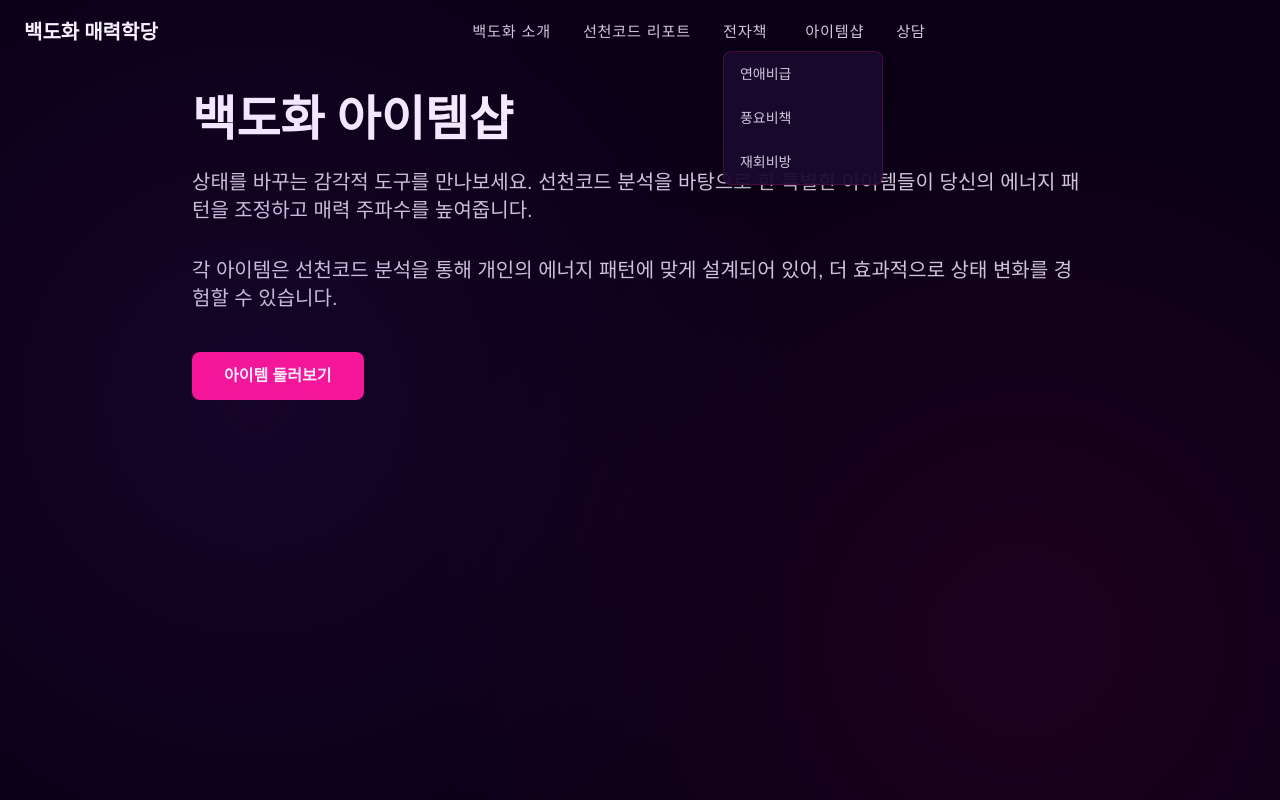
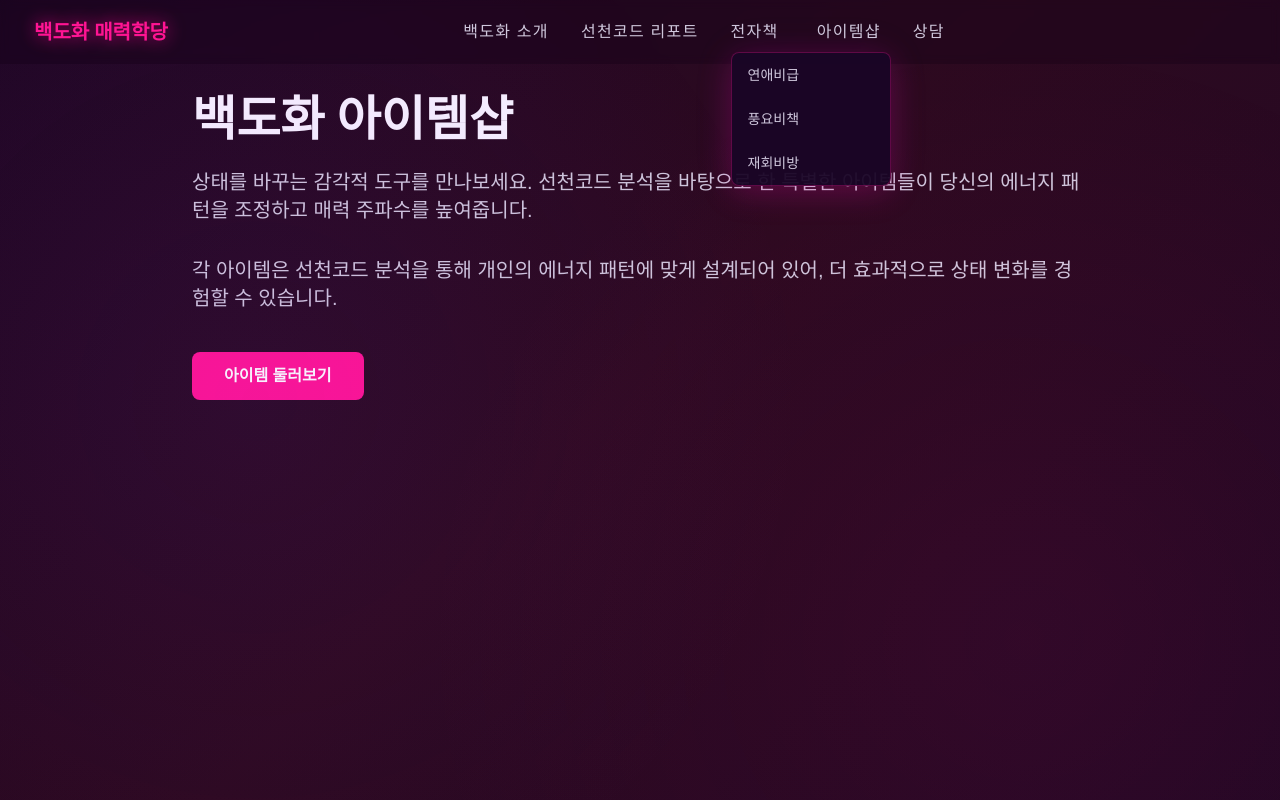
Before and after one commit to woolbo100/buzasun, a Next.js app: page /shop in a window 1280 px wide. Both pictures are taken after a click on the button "전자책". Shown: the top 800 px of the page. Built offline with nearby package versions, Linux system fonts and the light colour scheme.

Commit message:
update design

```diff
--- a/app/ebooks/page.tsx
+++ b/app/ebooks/page.tsx
@@ -45,7 +45,7 @@ export default function EbooksPage() {
                 key={index}
                 className="p-6 rounded-lg"
                 style={{
-                  background: '#1a0a2e',
+                  background: '#1a0626',
                   border: '1px solid rgba(255, 20, 147, 0.2)',
                 }}
               >
--- a/app/globals.css
+++ b/app/globals.css
@@ -17,7 +17,9 @@
 
   body {
     font-family: 'Noto Sans KR', sans-serif;
-    background: #0a0015;
+    background: linear-gradient(135deg, #120014 0%, #1a0626 30%, #2d0a20 60%, #1a0626 100%);
+    background-size: 200% 200%;
+    animation: gradientShift 20s ease infinite;
     color: #f7f1ff;
     overflow-x: hidden;
     position: relative;
@@ -30,8 +32,8 @@
     left: 0;
     width: 100%;
     height: 100%;
-    background: radial-gradient(circle at 20% 50%, rgba(138, 43, 226, 0.1) 0%, transparent 50%),
-                radial-gradient(circle at 80% 80%, rgba(255, 20, 147, 0.08) 0%, transparent 50%);
+    background: radial-gradient(circle at 20% 50%, rgba(138, 43, 226, 0.08) 0%, transparent 50%),
+                radial-gradient(circle at 80% 80%, rgba(255, 20, 147, 0.06) 0%, transparent 50%);
     pointer-events: none;
     z-index: 0;
   }
@@ -129,7 +131,7 @@
   }
 
   .modal-content {
-    background: linear-gradient(135deg, #2d1b4e 0%, #1a0d2e 50%, #0f0a1a 100%);
+    background: linear-gradient(135deg, #2d0a20 0%, #1a0626 50%, #120014 100%);
     padding: 2rem;
     border-radius: 1rem;
     max-width: 600px;
@@ -158,7 +160,7 @@
   }
 
   input, textarea {
-    background: rgba(45, 27, 78, 0.4);
+    background: rgba(26, 6, 38, 0.4);
     border: 1px solid rgba(255, 20, 147, 0.3);
     color: #e8e8e8;
     backdrop-filter: blur(10px);
@@ -168,6 +170,6 @@
     outline: none;
     border-color: #ff69b4;
     box-shadow: 0 0 0 3px rgba(255, 20, 147, 0.2), 0 0 20px rgba(138, 43, 226, 0.2);
-    background: rgba(45, 27, 78, 0.6);
+    background: rgba(26, 6, 38, 0.6);
   }
 }
--- a/components/Footer.tsx
+++ b/components/Footer.tsx
@@ -1,6 +1,6 @@
 export default function Footer() {
   return (
-    <footer className="py-12 px-6" style={{ background: 'rgba(26, 13, 46, 0.6)', position: 'relative', zIndex: 1, borderTop: '1px solid rgba(255, 20, 147, 0.1)' }}>
+    <footer className="py-12 px-6" style={{ background: 'rgba(26, 6, 38, 0.6)', position: 'relative', zIndex: 1, borderTop: '1px solid rgba(255, 20, 147, 0.1)' }}>
       <div className="container mx-auto max-w-6xl">
         <div className="flex flex-col md:flex-row justify-between items-center">
           <div className="mb-6 md:mb-0">
--- a/components/Hero.tsx
+++ b/components/Hero.tsx
@@ -32,7 +32,7 @@ export default function Hero() {
             <span
               className="inline-block px-5 py-2.5 rounded-full text-sm font-medium backdrop-blur-sm"
               style={{
-                background: 'rgba(26, 10, 46, 0.6)',
+                background: 'rgba(26, 6, 38, 0.6)',
                 border: '1px solid rgba(255, 20, 147, 0.2)',
                 color: '#f7f1ff',
                 boxShadow: '0 4px 20px rgba(252, 231, 243, 0.1)',
--- a/components/Navigation.tsx
+++ b/components/Navigation.tsx
@@ -14,7 +14,6 @@ export default function Navigation() {
       setScrolled(window.scrollY > 50)
     }
     window.addEventListener('scroll', handleScroll)
-    // 초기 상태 확인
     handleScroll()
     return () => window.removeEventListener('scroll', handleScroll)
   }, [])
@@ -40,36 +39,66 @@ export default function Navigation() {
   }
 
   // 메뉴 링크 공통 스타일 (hover 애니메이션 포함)
-  const menuLinkClass = "relative text-bd-gray hover:text-bd-ivory transition-colors group"
+  const menuLinkClass = "relative text-bd-gray hover:text-bd-ivory transition-all duration-300 group"
   const menuLinkStyle = {
-    fontSize: '0.95rem',
-    letterSpacing: '0.05em',
+    fontSize: '1rem',
+    letterSpacing: '0.08em',
+    fontWeight: '500',
   }
 
   return (
     <nav
-      className={`fixed top-0 w-full z-50 transition-all duration-300 ease-out ${
+      className={`fixed top-0 w-full z-50 transition-all duration-500 ease-out ${
         scrolled
-          ? 'bg-bd-bg2/80 backdrop-blur-xl shadow-lg shadow-black/20'
-          : 'bg-transparent backdrop-blur-0'
+          ? 'bg-[rgba(18,0,20,0.85)] backdrop-blur-xl'
+          : 'bg-[rgba(18,0,20,0.3)] backdrop-blur-sm'
       }`}
+      style={{
+        boxShadow: scrolled
+          ? '0 8px 32px rgba(255, 20, 147, 0.15), 0 0 60px rgba(138, 43, 226, 0.1), inset 0 1px 0 rgba(255, 255, 255, 0.05)'
+          : 'none',
+      }}
     >
-      {/* 글로우 라인 - 스크롤 시만 표시 */}
+      {/* 글로우 라인 - 스크롤 시만 강하게 표시 */}
       {scrolled && (
         <div
-          className="absolute bottom-0 left-0 right-0 h-px opacity-100 transition-opacity duration-300"
+          className="absolute bottom-0 left-0 right-0 h-[2px] opacity-100 transition-opacity duration-500"
           style={{
-            background: 'linear-gradient(90deg, transparent 0%, rgba(252, 231, 243, 0.6) 20%, rgba(255, 105, 180, 0.8) 50%, rgba(252, 231, 243, 0.6) 80%, transparent 100%)',
-            boxShadow: '0 1px 8px rgba(252, 231, 243, 0.4), 0 0 16px rgba(255, 105, 180, 0.3)',
+            background: 'linear-gradient(90deg, transparent 0%, rgba(255, 20, 147, 0.8) 20%, rgba(255, 105, 180, 1) 50%, rgba(255, 20, 147, 0.8) 80%, transparent 100%)',
+            boxShadow: '0 0 20px rgba(255, 20, 147, 0.6), 0 0 40px rgba(255, 105, 180, 0.4), 0 0 60px rgba(255, 20, 147, 0.2)',
           }}
         />
       )}
 
       <div className="container mx-auto px-4 md:px-6">
-        <div className="flex justify-between items-center h-16">
-          {/* 로고 */}
-          <Link href="/" className="text-xl font-elegant font-bold text-bd-ivory transition-opacity hover:opacity-90">
-            백도화 매력학당
+        <div className="flex justify-between items-center h-16 md:h-18">
+          {/* 로고 - 핫핑크 + 꽃 아이콘 */}
+          <Link
+            href="/"
+            className="flex items-center gap-2.5 group/logo transition-all duration-300"
+            style={{
+              filter: 'drop-shadow(0 0 8px rgba(255, 20, 147, 0.3))',
+            }}
+            onMouseEnter={(e) => {
+              e.currentTarget.style.filter = 'drop-shadow(0 0 16px rgba(255, 20, 147, 0.6)) brightness(1.1)'
+            }}
+            onMouseLeave={(e) => {
+              e.currentTarget.style.filter = 'drop-shadow(0 0 8px rgba(255, 20, 147, 0.3))'
+            }}
+          >
+            <i
+              className="fas fa-spa text-xl md:text-2xl transition-all duration-300"
+              style={{ color: '#ff1493' }}
+            />
+            <span
+              className="text-lg md:text-xl font-elegant font-bold transition-all duration-300"
+              style={{
+                color: '#ff1493',
+                textShadow: '0 0 20px rgba(255, 20, 147, 0.4)',
+              }}
+            >
+              백도화 매력학당
+            </span>
           </Link>
 
           {/* 데스크탑 메뉴 */}
@@ -77,9 +106,9 @@ export default function Navigation() {
             <Link href="/about" className={menuLinkClass} style={menuLinkStyle}>
               백도화 소개
               <span
-                className="absolute bottom-0 left-1/2 h-0.5 w-0 bg-gradient-to-r from-transparent via-pink-200/80 to-transparent transition-all duration-500 ease-out -translate-x-1/2 group-hover:w-full"
+                className="absolute bottom-0 left-1/2 h-[1.5px] w-0 bg-gradient-to-r from-transparent via-[#ff1493] to-transparent transition-all duration-500 ease-out -translate-x-1/2 group-hover:w-full"
                 style={{
-                  boxShadow: '0 0 12px rgba(255, 182, 193, 0.6), 0 0 24px rgba(255, 182, 193, 0.3)',
+                  boxShadow: '0 0 8px rgba(255, 20, 147, 0.8), 0 0 16px rgba(255, 105, 180, 0.5)',
                 }}
               />
             </Link>
@@ -87,9 +116,9 @@ export default function Navigation() {
             <Link href="/report" className={menuLinkClass} style={menuLinkStyle}>
               선천코드 리포트
               <span
-                className="absolute bottom-0 left-1/2 h-0.5 w-0 bg-gradient-to-r from-transparent via-pink-200/80 to-transparent transition-all duration-500 ease-out -translate-x-1/2 group-hover:w-full"
+                className="absolute bottom-0 left-1/2 h-[1.5px] w-0 bg-gradient-to-r from-transparent via-[#ff1493] to-transparent transition-all duration-500 ease-out -translate-x-1/2 group-hover:w-full"
                 style={{
-                  boxShadow: '0 0 12px rgba(255, 182, 193, 0.6), 0 0 24px rgba(255, 182, 193, 0.3)',
+                  boxShadow: '0 0 8px rgba(255, 20, 147, 0.8), 0 0 16px rgba(255, 105, 180, 0.5)',
                 }}
               />
             </Link>
@@ -104,9 +133,9 @@ export default function Navigation() {
                 전자책
                 <i className={`fas fa-chevron-down ml-1.5 text-xs transition-transform duration-200 ${ebookMenuOpen ? 'rotate-180' : ''}`}></i>
                 <span
-                  className="absolute bottom-0 left-1/2 h-0.5 w-0 bg-gradient-to-r from-transparent via-pink-200/80 to-transparent transition-all duration-500 ease-out -translate-x-1/2 group-hover:w-full"
+                  className="absolute bottom-0 left-1/2 h-[1.5px] w-0 bg-gradient-to-r from-transparent via-[#ff1493] to-transparent transition-all duration-500 ease-out -translate-x-1/2 group-hover:w-full"
                   style={{
-                    boxShadow: '0 0 12px rgba(255, 182, 193, 0.6), 0 0 24px rgba(255, 182, 193, 0.3)',
+                    boxShadow: '0 0 8px rgba(255, 20, 147, 0.8), 0 0 16px rgba(255, 105, 180, 0.5)',
                   }}
                 />
               </button>
@@ -114,8 +143,9 @@ export default function Navigation() {
                 <div
                   className="absolute top-full left-0 mt-2 w-40 rounded-lg shadow-lg backdrop-blur-xl border transition-all duration-200 animate-in fade-in slide-in-from-top-2"
                   style={{
-                    background: 'rgba(26, 10, 46, 0.95)',
-                    borderColor: 'rgba(255, 20, 147, 0.2)',
+                    background: 'rgba(26, 6, 38, 0.95)',
+                    borderColor: 'rgba(255, 20, 147, 0.3)',
+                    boxShadow: '0 8px 32px rgba(255, 20, 147, 0.2), 0 0 40px rgba(138, 43, 226, 0.1)',
                   }}
                 >
                   <Link
@@ -146,9 +176,9 @@ export default function Navigation() {
             <Link href="/shop" className={menuLinkClass} style={menuLinkStyle}>
               아이템샵
               <span
-                className="absolute bottom-0 left-1/2 h-0.5 w-0 bg-gradient-to-r from-transparent via-pink-200/80 to-transparent transition-all duration-500 ease-out -translate-x-1/2 group-hover:w-full"
+                className="absolute bottom-0 left-1/2 h-[1.5px] w-0 bg-gradient-to-r from-transparent via-[#ff1493] to-transparent transition-all duration-500 ease-out -translate-x-1/2 group-hover:w-full"
                 style={{
-                  boxShadow: '0 0 12px rgba(255, 182, 193, 0.6), 0 0 24px rgba(255, 182, 193, 0.3)',
+                  boxShadow: '0 0 8px rgba(255, 20, 147, 0.8), 0 0 16px rgba(255, 105, 180, 0.5)',
                 }}
               />
             </Link>
@@ -156,9 +186,9 @@ export default function Navigation() {
             <Link href="/counseling" className={menuLinkClass} style={menuLinkStyle}>
               상담
               <span
-                className="absolute bottom-0 left-1/2 h-0.5 w-0 bg-gradient-to-r from-transparent via-pink-200/80 to-transparent transition-all duration-500 ease-out -translate-x-1/2 group-hover:w-full"
+                className="absolute bottom-0 left-1/2 h-[1.5px] w-0 bg-gradient-to-r from-transparent via-[#ff1493] to-transparent transition-all duration-500 ease-out -translate-x-1/2 group-hover:w-full"
                 style={{
-                  boxShadow: '0 0 12px rgba(255, 182, 193, 0.6), 0 0 24px rgba(255, 182, 193, 0.3)',
+                  boxShadow: '0 0 8px rgba(255, 20, 147, 0.8), 0 0 16px rgba(255, 105, 180, 0.5)',
                 }}
               />
             </Link>
@@ -167,13 +197,13 @@ export default function Navigation() {
           {/* 오른쪽 아이콘들 */}
           <div className="flex items-center space-x-4">
             <div className="hidden lg:flex items-center space-x-4">
-              <Link href="/cart" className="text-bd-gray hover:text-bd-ivory transition-colors relative group">
+              <Link href="/cart" className="text-bd-gray hover:text-bd-ivory transition-all duration-300 relative group">
                 <i className="fas fa-shopping-cart text-lg"></i>
-                <span className="absolute bottom-0 left-1/2 h-px w-0 bg-pink-200 transition-all duration-300 ease-out -translate-x-1/2 group-hover:w-full" />
+                <span className="absolute bottom-0 left-1/2 h-[1px] w-0 bg-[#ff1493] transition-all duration-300 ease-out -translate-x-1/2 group-hover:w-full" style={{ boxShadow: '0 0 8px rgba(255, 20, 147, 0.6)' }} />
               </Link>
-              <Link href="/mypage" className="text-bd-gray hover:text-bd-ivory transition-colors relative group">
+              <Link href="/mypage" className="text-bd-gray hover:text-bd-ivory transition-all duration-300 relative group">
                 <i className="fas fa-user text-lg"></i>
-                <span className="absolute bottom-0 left-1/2 h-px w-0 bg-pink-200 transition-all duration-300 ease-out -translate-x-1/2 group-hover:w-full" />
+                <span className="absolute bottom-0 left-1/2 h-[1px] w-0 bg-[#ff1493] transition-all duration-300 ease-out -translate-x-1/2 group-hover:w-full" style={{ boxShadow: '0 0 8px rgba(255, 20, 147, 0.6)' }} />
               </Link>
             </div>
 
--- a/components/ProductCards.tsx
+++ b/components/ProductCards.tsx
@@ -73,16 +73,16 @@ export default function ProductCards() {
                 "
                 style={{
                   borderColor: 'rgba(255, 255, 255, 0.1)',
-                  background: 'rgba(26, 10, 46, 0.6)',
+                  background: 'rgba(26, 6, 38, 0.6)',
                   backdropFilter: 'blur(10px)',
                 }}
                 onMouseEnter={(e) => {
                   e.currentTarget.style.borderColor = 'rgba(255, 182, 193, 0.3)'
-                  e.currentTarget.style.background = 'rgba(26, 10, 46, 0.8)'
+                  e.currentTarget.style.background = 'rgba(26, 6, 38, 0.8)'
                 }}
                 onMouseLeave={(e) => {
                   e.currentTarget.style.borderColor = 'rgba(255, 255, 255, 0.1)'
-                  e.currentTarget.style.background = 'rgba(26, 10, 46, 0.6)'
+                  e.currentTarget.style.background = 'rgba(26, 6, 38, 0.6)'
                 }}
               >
                 {/* 은은한 빛 번짐 레이어 */}
--- a/components/Projects.tsx
+++ b/components/Projects.tsx
@@ -35,7 +35,7 @@ const projects = [
 
 export default function Projects() {
   return (
-    <section id="projects" className="py-20 px-6" style={{ background: 'rgba(26, 13, 46, 0.4)', position: 'relative', zIndex: 1 }}>
+    <section id="projects" className="py-20 px-6" style={{ background: 'rgba(26, 6, 38, 0.4)', position: 'relative', zIndex: 1 }}>
       <div className="container mx-auto max-w-6xl">
         <h2 className="text-4xl md:text-5xl font-elegant font-bold text-center mb-12 gradient-text fade-in-up">
           프로젝트
@@ -46,7 +46,7 @@ export default function Projects() {
               key={index}
               className="card-hover p-6 rounded-lg fade-in-up"
               style={{
-                background: 'linear-gradient(135deg, #2d1b4e 0%, #1a0d2e 50%, #0f0a1a 100%)',
+                background: 'linear-gradient(135deg, #2d0a20 0%, #1a0626 50%, #120014 100%)',
                 border: '1px solid rgba(255, 20, 147, 0.3)',
                 backdropFilter: 'blur(10px)'
               }}
--- a/tailwind.config.js
+++ b/tailwind.config.js
@@ -13,9 +13,9 @@ module.exports = {
       },
       colors: {
         bd: {
-          bg: '#0a0015',
-          bg2: '#1a0a2e',
-          bg3: '#0f0820',
+          bg: '#120014',      // 블랙 퍼플
+          bg2: '#1a0626',     // 딥 플럼 퍼플
+          bg3: '#2d0a20',     // 와인 퍼플
           pink: '#ff1493',
           pink2: '#ff69b4',
           ivory: '#f7f1ff',
```
